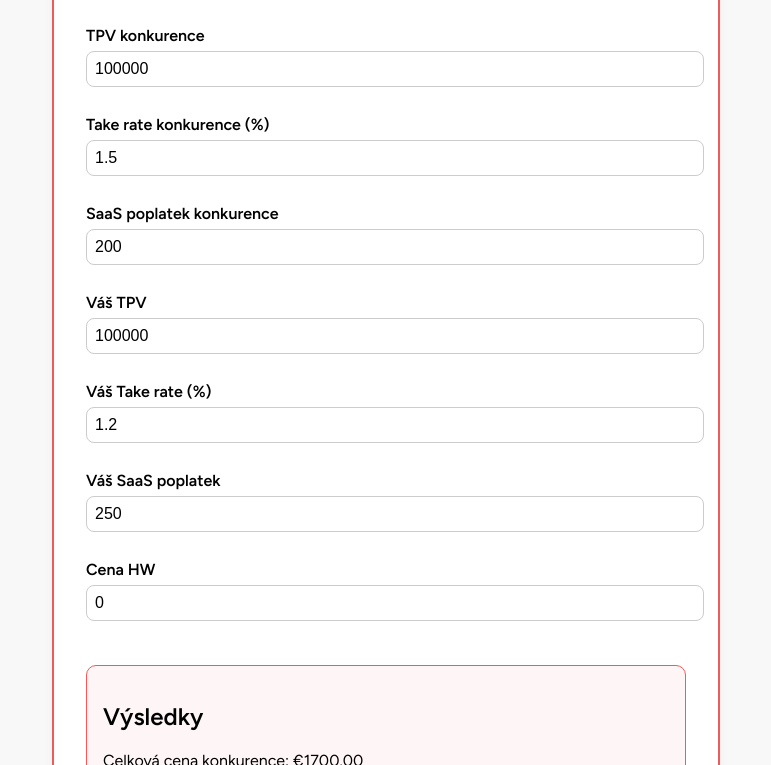
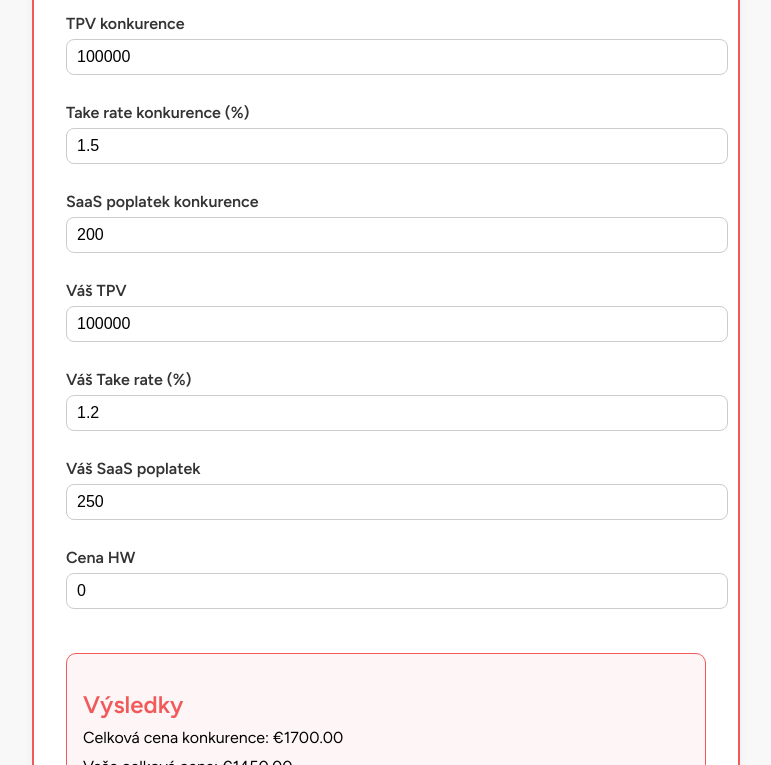
Before and after one commit to Janekk1/saas-pricing-comparator, a React (Create React App) app: page / in a window 1280 px wide. Shown: the part 295-1060 px from the top of the page, without its empty margins (254-1025 px from the left). Built offline with nearby package versions, Linux system fonts and the light colour scheme; the HTML template or start-up script is replaced by a standard one.

Commit message:
Update index.css

```diff
--- a/src/index.css
+++ b/src/index.css
@@ -14,29 +14,32 @@ body {
   border: 2px solid #f05a5a;
   border-radius: 16px;
   padding: 2rem;
-  max-width: 600px;
+  max-width: 640px;
   width: 100%;
-  box-shadow: 0 0 10px rgba(0,0,0,0.05);
+  box-shadow: 0 0 10px rgba(0, 0, 0, 0.05);
 }
 
 h1 {
   color: #f05a5a;
   margin-bottom: 1rem;
+  font-size: 1.6rem;
 }
 
-input, select {
+label {
+  display: block;
+  font-weight: 600;
+  margin-top: 1rem;
+  color: #333;
+}
+
+input,
+select {
   width: 100%;
-  padding: 8px;
+  padding: 8px 10px;
   margin: 6px 0 12px;
   border-radius: 8px;
   border: 1px solid #ccc;
   font-size: 1rem;
-}
-
-label {
-  font-weight: 600;
-  display: block;
-  margin-top: 1rem;
 }
 
 .summary {
@@ -46,3 +49,13 @@ label {
   border-radius: 10px;
   border: 1px solid #f05a5a;
 }
+
+.summary h2 {
+  color: #f05a5a;
+  margin-bottom: 0.5rem;
+}
+
+.summary p {
+  margin: 0.4rem 0;
+  line-height: 1.4;
+}
```
